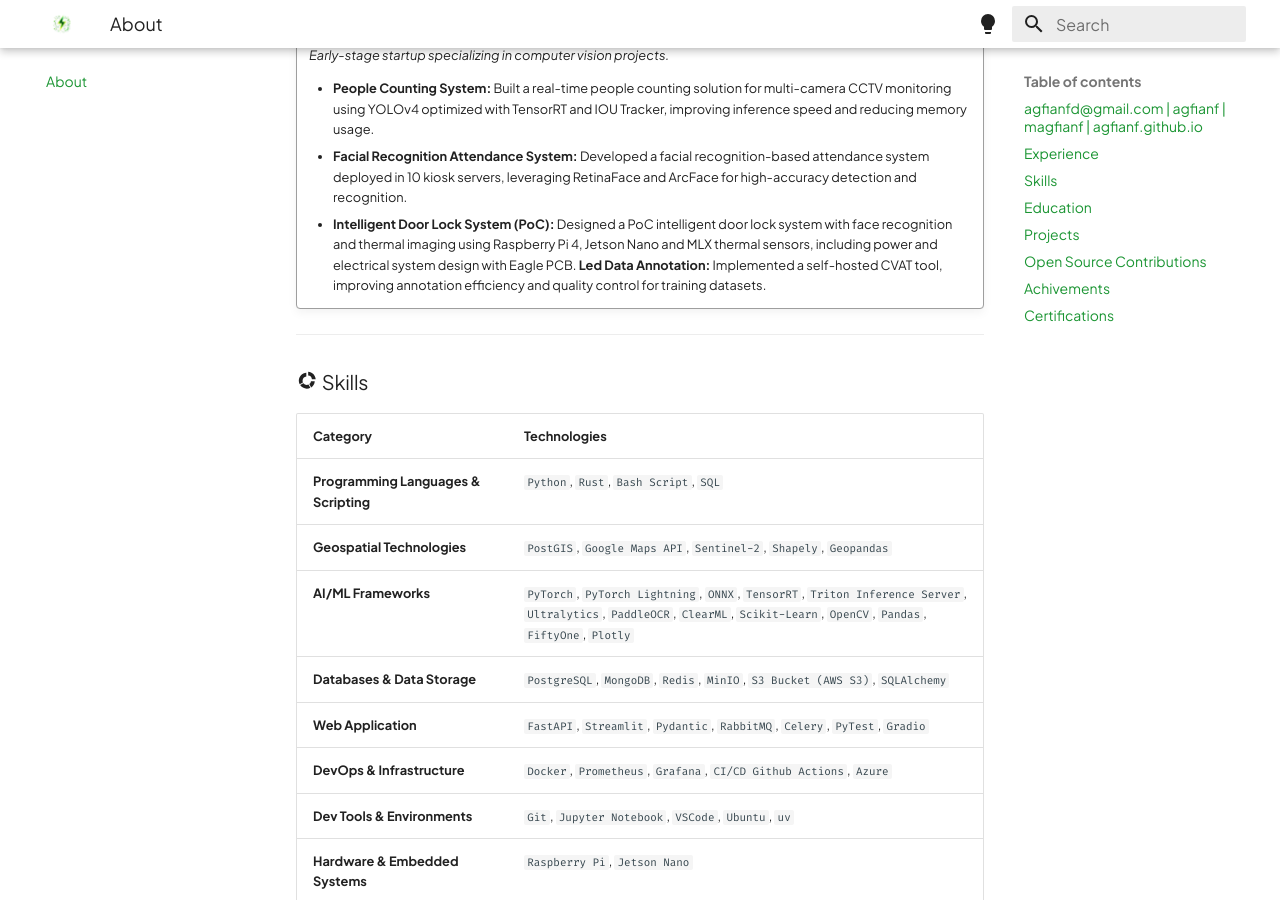
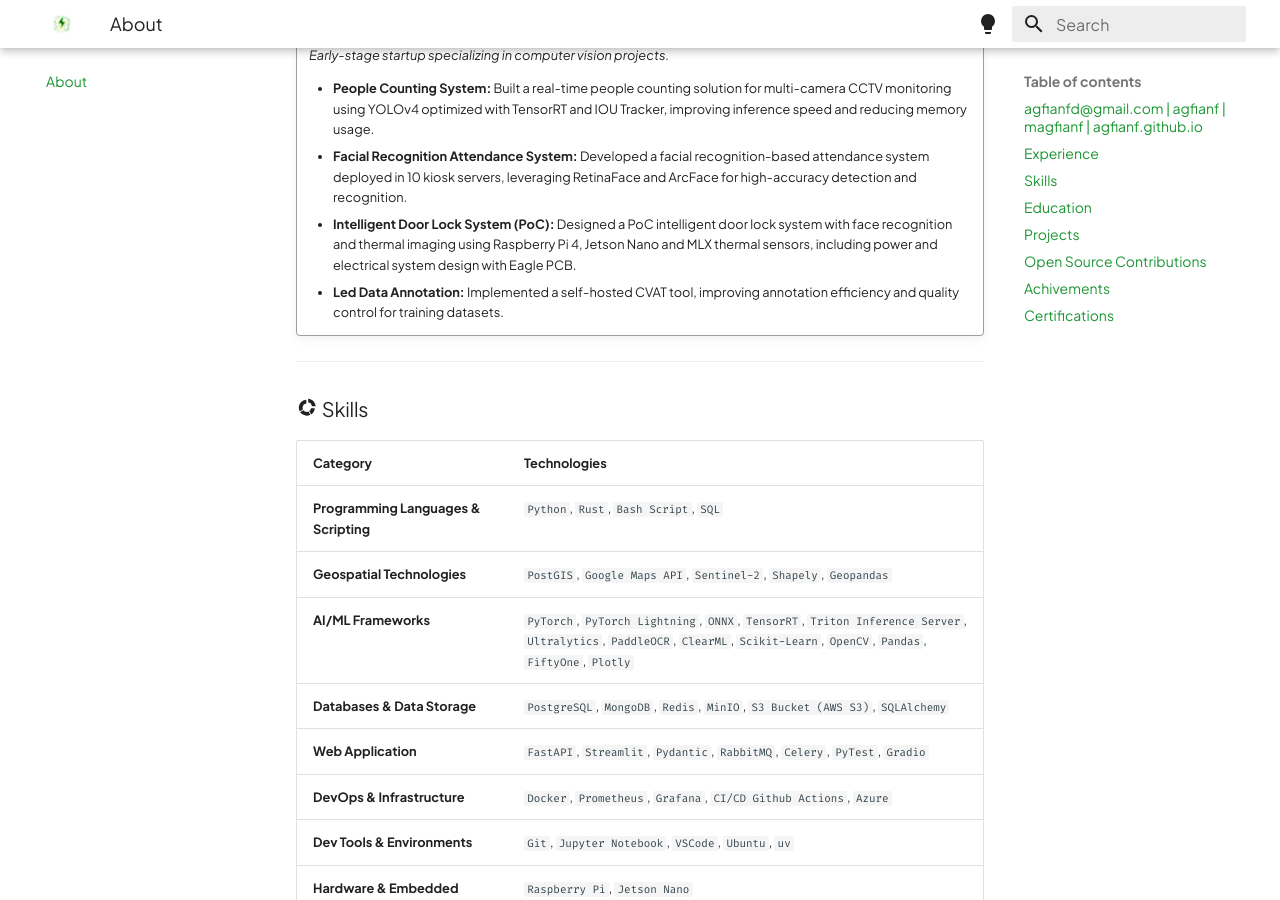
Before and after one commit to agfianf/agfianf.github.io, an MkDocs documentation site: the page built from docs/about.md, in a window 1280 px wide and 900 px high, scrolled down 2668 px. Built offline with MkDocs 1.6.1 and Material for MkDocs 9.7.7, drawn with Linux system fonts in a browser that asks for light colours.

```diff
--- a/docs/about.md
+++ b/docs/about.md
@@ -114,7 +114,7 @@
     - **People Counting System:** Built a real-time people counting solution for multi-camera CCTV monitoring using YOLOv4 optimized with TensorRT and IOU Tracker, improving inference speed and reducing memory usage.
     - **Facial Recognition Attendance System:** Developed a facial recognition-based attendance system deployed in 10 kiosk servers, leveraging RetinaFace and ArcFace for high-accuracy detection and recognition.
     - **Intelligent Door Lock System (PoC):** Designed a PoC intelligent door lock system with face recognition and thermal imaging using Raspberry Pi 4, Jetson Nano and MLX thermal sensors, including power and electrical system design with Eagle PCB.
-    **Led Data Annotation:** Implemented a self-hosted CVAT tool, improving annotation efficiency and quality control for training datasets.
+    - **Led Data Annotation:** Implemented a self-hosted CVAT tool, improving annotation efficiency and quality control for training datasets.
 
 
 ---
```
